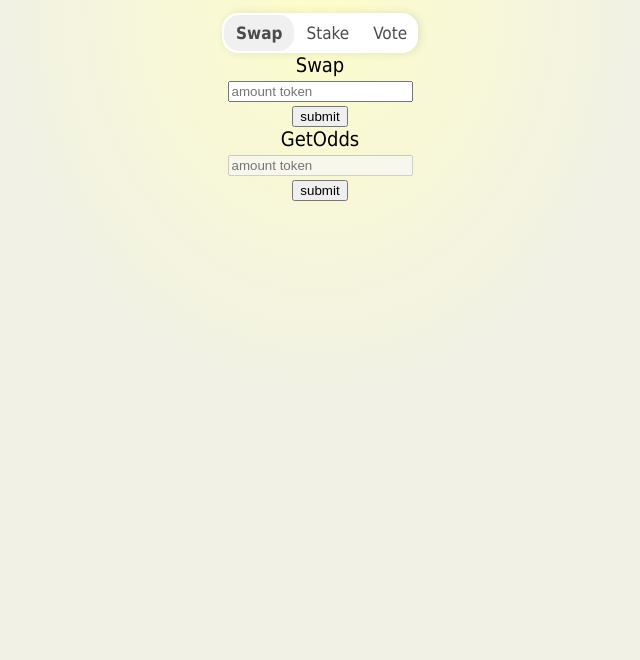
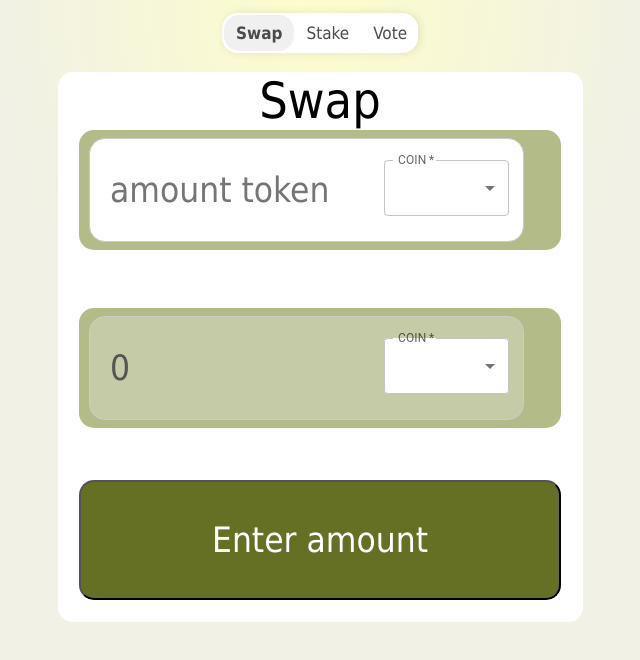
Before and after one commit to Thanabardi/rice, a React (Create React App) app: page /swap in a window 1280 px wide. Shown: the top 660 px of the page, without its empty margins (320-960 px from the left). Built offline with nearby package versions, Linux system fonts and the light colour scheme.

Commit message:
SwapPage can swap and transfer coin

```diff
--- a/src/assets/SwapPage.css
+++ b/src/assets/SwapPage.css
@@ -1,36 +1,83 @@
-/* img {
+.swapInterface img {
     max-width: 25px;
     border-radius: 50%;
     height: auto;
-} */
+}
 
-selectCoin {
+.imageChange{
+    max-width: 25px;
+    border-radius: 50%;
+    height: auto;
+}
+.selectCoin {
     display: flex;
     justify-content: center;
     justify-content: space-between;
 }
 
-/* input[type=submit] {
-    width: 100%;
-    background-color: #4CAF50;
-    color: white;
-    padding: 14px 20px;
-    margin: 8px 0;
-    border: none;
-    border-radius: 4px;
-    cursor: pointer;
+.swapSelect {
+    margin-left: -300px;
 }
 
-input[type=submit]:hover {
-    background-color: #45a049;
+.input-item {
+    display: flex;
+    margin-left: auto;
+    margin-right: auto;
+    background-color: rgb(179, 187, 136);
+    height: 120px;
+    width: 482px;
+    border-radius: 15px;
 }
 
-input[type=text], select {
-    width: 100%;
-    padding: 12px 20px;
-    margin: 8px 0;
+.swap {
+    margin-top: 1.5%;
+    font-size: 50px;
+    font-family: Tahoma;
+    background-color: white;
+    border-radius: 15px;
+    width: 525px;
+    height: 550px;
+    margin-left: auto;
+    margin-right: auto;
+}
+.swapInner {
+    margin: 30px 100px;
+    margin-left: 150px;
+}
+
+.swapInput {
+    width: 500px;
+    padding: 45px 20px;
+    margin: 8px 10px;
     display: inline-block;
     border: 1px solid #ccc;
-    border-radius: 4px;
+    border-radius: 16px;
     box-sizing: border-box;
-} */
+    font-size: 35px;
+    font-family: Tahoma;
+}
+
+.swapSummit {
+    margin-left: auto;
+    margin-right: auto;
+    background-color: rgb(101, 112, 36);
+    height: 120px;
+    width: 482px;
+    border-radius: 15px;
+    cursor: pointer;
+    margin-top: 10%;
+    font-size: 35px;
+    font-family: Tahoma;
+    color: white;
+}
+
+.swapSummit :disabled{
+    pointer-events: none;
+    background-color: transparent;
+}
+.Alert {
+    font-family: Tahoma;
+    color: red;
+    font-size: 20px;
+    margin-top: -160px;
+}
--- a/src/pages/SwapPage.jsx
+++ b/src/pages/SwapPage.jsx
@@ -1,23 +1,23 @@
-import React, { useState } from 'react';
+import React, { useState, useEffect } from 'react';
 import { ethers } from 'ethers'
 import WMATIC from '../artifacts/contracts/WMatic.sol/WMATIC.json'
 import Swap from '../artifacts/contracts/Swap.sol/Swap.json'
 import matic from '../assets/images/matic.png';
 import rice from '../assets/images/rice.jpg';
 import '../assets/SwapPage.css';
-// import Box from '@mui/material/Box';
-// import InputLabel from '@mui/material/InputLabel';
-// import MenuItem from '@mui/material/MenuItem';
-// import FormControl from '@mui/material/FormControl';
-// import Select from '@mui/material/Select';
+import Box from '@mui/material/Box';
+import InputLabel from '@mui/material/InputLabel';
+import MenuItem from '@mui/material/MenuItem';
+import FormControl from '@mui/material/FormControl';
+import Select from '@mui/material/Select';
 
 const SwapPage = () => {
   const swapAddress = '0x9DDe8618a3713aE483E4976Ae8427A040d9f931B'
 
   // TODO: change address Rice and Matic
   const coinOption  = [
-    {value: "Matic address", label: "Matic", img:matic},
-    {value: "Rice address", label: "Rice", img:rice}
+    {value: "0x9c3C9283D3e44854697Cd22D3Faa240Cfb032889", label: "Matic", img:matic},
+    {value: "0x87C2EBffe6C50eE034b4D05D2d3c2EC7b325e346", label: "Rice", img:rice}
   ]
   async function requestAccount() {
     await window.ethereum.request({ method: 'eth_requestAccounts' });
@@ -51,16 +51,47 @@ const SwapPage = () => {
       }, 20000);
     }
   }
+  function add(x, y) {
+    var c = 0, r = [];
+    var x = x.split('').map(Number);
+    var y = y.split('').map(Number);
+    while(x.length || y.length) {
+            var s = (x.pop() || 0) + (y.pop() || 0) + c;
+            r.unshift(s < 10 ? s : s - 10);
+            c = s < 10 ? 0 : 1;
+    }
+    if(c) r.unshift(c);
+    return r.join('');
+  }
 
-  async function  onGetOdds(e){
-    e.preventDefault()
+  function h2d(s) {
+  var dec = '0';
+  s.split('').forEach(function(chr) {
+      var n = parseInt(chr, 16);
+      for(var t = 8; t; t >>= 1) {
+          dec = add(dec, dec);
+          if(n & t) dec = add(dec, '1');
+      }
+  });
+  return dec;
+  }
+
+  async function  onGetOdds(){
     if (typeof window.ethereum !== 'undefined') {
       const provider = new ethers.providers.JsonRpcProvider('https://rpc-mumbai.maticvigil.com')
       console.log({ provider })
       const contract = new ethers.Contract(swapAddress, Swap.abi, provider)
           try {
-        const data = await contract.getTokenOdds(coinState1, coinState2,  e.target[2].value*100000 + "0000000000000",)
-
+            const data = await contract.getTokenOdds(coinState1, coinState2,  amountState*100000 + "0000000000000",)
+            setHex(data._hex);
+            const hexToDec = h2d(data._hex);
+            if (data._hex==="0x00"){
+              document.getElementById("Alert").innerHTML = "Error Insufficient Amount"
+            }
+            else {
+              document.getElementById("Alert").innerHTML = ""
+            }
+            setCalculateState(hexToDec/Math.pow(10, 18));
             console.log('Total: ', data)
           } catch (err) {
             console.log("Error: ", err)
@@ -68,9 +99,21 @@ const SwapPage = () => {
     }
   }
 
-  const [coinState1, setState1] = useState("");
-  const [coinState2, setState2] = useState("");
-  const [amountState, setAmountState] = useState("");
+  function isSufficient(){
+    // const ele = document.getElementById("value").value
+    console.log("insuffiecient ", amountHex)
+    if (amountHex==='0x00'){
+      document.getElementById("Summit").disabled = true;
+    } else {
+      document.getElementById("Summit").disabled = false;
+    }
+  }
+
+  const [coinState1, setState1] = useState('0');
+  const [coinState2, setState2] = useState('0');
+  const [amountState, setAmountState] = useState('0');
+  const [amountHex, setHex] = useState('0');
+  const [amountCalculation, setCalculateState] = useState('0');
 
   const handleChange1 = (event) => {
     setState1(event.target.value);
@@ -83,17 +126,25 @@ const SwapPage = () => {
   };
 
   const handleChange3 = (event) => {
-    // TODO: set CalculateCoin
     setAmountState(event.target.value);
-    console.log(event.target.value)
-  };
+    console.log(event.target.value);
+    onGetOdds();
+  }
 
   return (
     <div className='swap'>
       Swap
-      <center>
-        {/* <Box sx={{ maxWidth: 120 }}>
-          <FormControl fullWidth>
+        <div style={{ margin_top: '5%'}}>
+          <form onSubmit={onSwap}>
+              <input className='swapInput' type="hidden" value={coinState1} disabled={coinState1===""}></input>
+              <input className='swapInput' type="hidden" value={coinState2} disabled={coinState1===""}></input>
+              <div className='input-item'>
+                <input id='value' className='swapInput' placeholder='amount token' type='number' step=".0001" onInput={handleChange3}></input>
+                <div className='swapInner'>
+                    <div className='swapSelect'>
+                      <div className='swapInterface'>
+                        <Box sx={{ width:"125px" }}>
+                          <FormControl fullWidth required>
                             <InputLabel id="demo-simple-select-label">COIN</InputLabel>
                               <Select
                                 labelId="demo-simple-select-label"
@@ -101,16 +152,27 @@ const SwapPage = () => {
                                 value={coinState1}
                                 label="Coin"
                                 onChange={handleChange1}
+                                sx={{
+                                  bgcolor:"white"
+                                }}
                               >
-              <MenuItem value={coinOption[0].value}>Matic <img src={coinOption[0].img}/></MenuItem>
-              <MenuItem value={coinOption[1].value}>Rice <img src={coinOption[1].img}/></MenuItem>
+                                  <MenuItem value={coinOption[0].value}>Matic <img className="imageChange" src={coinOption[0].img}/></MenuItem>
+                                  <MenuItem value={coinOption[1].value}>Rice <img className="imageChange" src={coinOption[1].img}/></MenuItem>
                               </Select>
                           </FormControl>
-        </Box> */}
-      </center>
-      <center>
-        {/* <Box sx={{ maxWidth: 120 }}>
-          <FormControl fullWidth>
+                      </Box>
+                    </div>
+                  </div>
+                </div>
+              </div>
+              <br/>
+              <div className='input-item'>
+            <input className='swapInput' value={amountCalculation} placeholder='amount token' type='number' step=".0001" disabled></input><br/>
+            <div className='swapInner'>
+            <div className='swapSelect'>
+              <div className='swapInterface'>
+                <Box sx={{ width:"125px" }}>
+                  <FormControl fullWidth required>
                     <InputLabel id="demo-simple-select-label">COIN</InputLabel>
                       <Select
                         labelId="demo-simple-select-label"
@@ -118,28 +180,23 @@ const SwapPage = () => {
                         value={coinState2}
                         label="Coin"
                         onChange={handleChange2}
+                        sx={{
+                          bgcolor:"white"
+                        }}
                       >
-              <MenuItem value={coinOption[0].value}>Matic <img src={coinOption[0].img}/></MenuItem>
-              <MenuItem value={coinOption[1].value}>Rice <img src={coinOption[1].img}/></MenuItem>
+                          <MenuItem value={coinOption[0].value}>Matic <img className='imageChange' src={coinOption[0].img}/></MenuItem>
+                          <MenuItem value={coinOption[1].value}>Rice <img className='imageChange' src={coinOption[1].img}/></MenuItem>
                       </Select>
                   </FormControl>
-        </Box> */}
-      </center>
-      <form onSubmit={onSwap}>
-        <input type="hidden" value={coinState1} disabled={coinState1===""}></input>
-        <input type="hidden" value={coinState2} disabled={coinState1===""}></input>
-        <input placeholder='amount token' type='number' step=".0001" onChange={handleChange3}></input><br/>
-
-        <button>submit</button>
+                </Box>
+              </div>
+            </div>
+            </div>
+            </div>
+              <button id="Summit" className='swapSummit' disabled={amountHex==="0x00"?true :false}>Enter amount</button>
           </form>
-      GetOdds
-      <form onSubmit={onGetOdds}>
-        <input type="hidden" value={coinState1} disabled={coinState1===""}></input>
-        <input type="hidden" value={coinState2} disabled={coinState1===""}></input>
-        {/* TODO: set value and render coin */}
-        <input placeholder='amount token' type='number' step=".0001" disabled="true"></input><br/>
-        <button>submit</button>
-      </form>
+          <p className='Alert' id="Alert"></p>
+        </div>
       </div>
   );
 }
```
Lines whose indentation alone changed are shown as unchanged.
